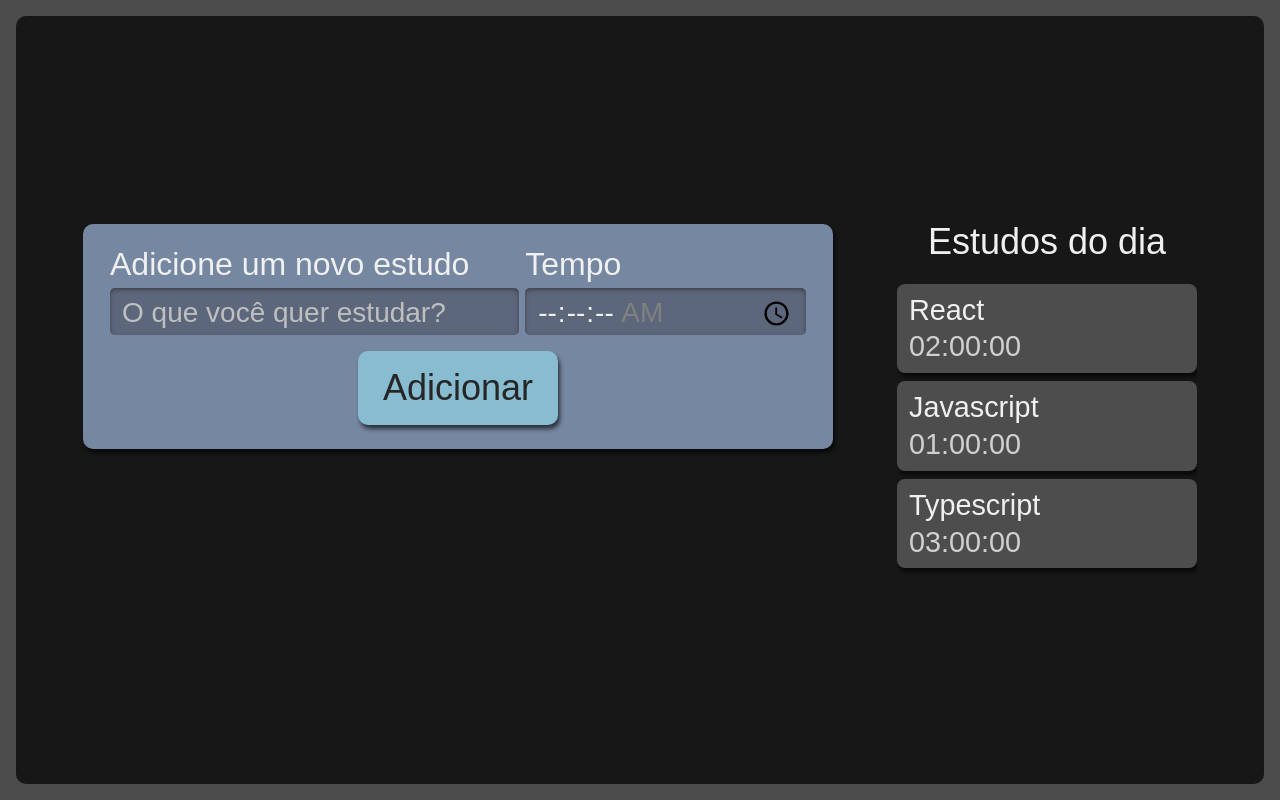
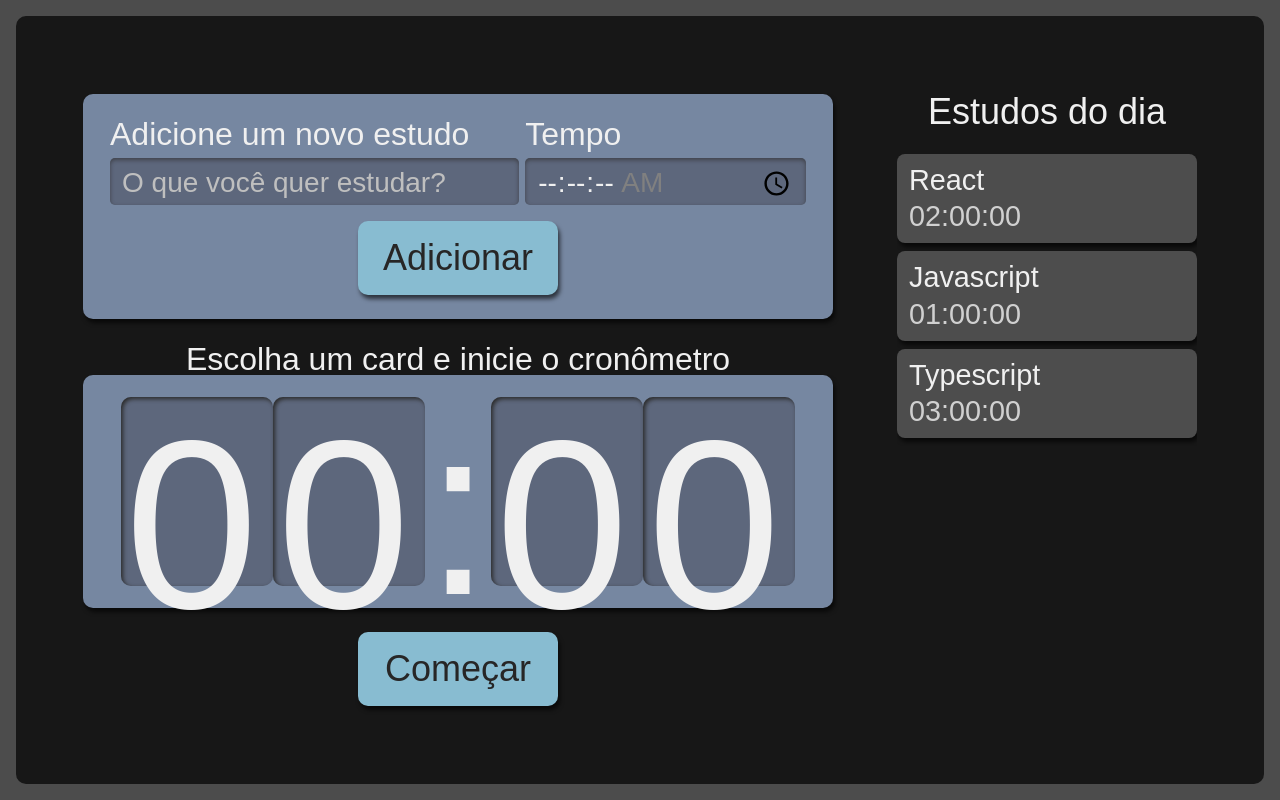
Before and after one commit to YohannaRodrigues/studies, a React (Create React App) app in the folder studies-app/: page / in a window 1280 px wide. Built offline with nearby package versions, Linux system fonts and the light colour scheme.

Commit message:
finalização do style

```diff
--- a/studies-app/src/components/button/index.tsx
+++ b/studies-app/src/components/button/index.tsx
@@ -1,9 +1,9 @@
 import React from "react";
 import style from "./button.module.scss";
 
-class Botão extends React.Component<{ texto: string }> {
+class Botão extends React.Component {
   render() {
-    return <button className={style.botao}>{this.props.texto}</button>;
+    return <button className={style.botao}>{this.props.children}</button>;
   }
 }
 
--- a/studies-app/src/components/form/index.tsx
+++ b/studies-app/src/components/form/index.tsx
@@ -28,7 +28,7 @@
             required
           />
         </div>
-        <Botão texto="Adicionar" />
+        <Botão>Adicionar</Botão>
       </form>
     );
   }
--- a/studies-app/src/components/list/index.tsx
+++ b/studies-app/src/components/list/index.tsx
@@ -23,7 +23,7 @@
       <h2>Estudos do dia</h2>
       <ul>
         {tarefas.map((item, index) => (
-          <Item tarefa={item.tarefa} tempo={item.tempo} />
+          <Item key={index} tarefa={item.tarefa} tempo={item.tempo} />
         ))}
       </ul>
     </aside>
--- /dev/null
+++ b/studies-app/src/components/stopwatch/clock/clock.module.scss
@@ -0,0 +1,21 @@
+.relogioNumero {
+  background-color: #5d677c;
+  box-shadow: 2px 2px 4px #2b2b2b inset;
+  height: 3.6rem;
+  width: 3rem;
+  padding: 8px 4px;
+  border-radius: 10px;
+
+  @media screen and (min-width: 1280px) {
+    height: 10.8rem;
+    width: 9rem;
+  }
+}
+
+.relogioDivisao {
+  height: 4.2rem;
+
+  @media screen and (min-width: 1280px) {
+    height: 12.6rem;
+  }
+}
--- /dev/null
+++ b/studies-app/src/components/stopwatch/clock/index.tsx
@@ -0,0 +1,14 @@
+import React from "react";
+import style from "./clock.module.scss";
+
+export default function Relogio() {
+  return (
+    <>
+      <span className={style.relogioNumero}>0</span>
+      <span className={style.relogioNumero}>0</span>
+      <span className={style.relogioDivisao}>:</span>
+      <span className={style.relogioNumero}>0</span>
+      <span className={style.relogioNumero}>0</span>
+    </>
+  );
+}
--- /dev/null
+++ b/studies-app/src/components/stopwatch/index.tsx
@@ -0,0 +1,15 @@
+import Botão from "../button";
+import Relogio from "./clock";
+import style from "./stopwatch.module.scss";
+
+export default function Cronometro() {
+  return (
+    <div className={style.cronometro}>
+      <p className={style.titulo}>Escolha um card e inicie o cronômetro</p>
+      <div className={style.relogioWrapper}>
+        <Relogio />
+      </div>
+      <Botão>Começar</Botão>
+    </div>
+  );
+}
--- /dev/null
+++ b/studies-app/src/components/stopwatch/stopwatch.module.scss
@@ -0,0 +1,58 @@
+.cronometro {
+  display: flex;
+  flex-direction: column;
+  align-items: center;
+  grid-area: cronometro;
+
+  .relogioWrapper {
+    align-items: center;
+    background-color: #7687a1;
+    border-radius: 10px;
+    box-shadow: 2px 4px 4px #0000009f;
+    box-sizing: border-box;
+    display: flex;
+    font-size: 5rem;
+    justify-content: center;
+    margin-bottom: 24px;
+    padding: 16px 12px;
+    width: 100%;
+  }
+
+  .titulo {
+    font-size: 2rem;
+  }
+
+  button {
+    background-color: #88bcd1;
+    border-radius: 10px;
+    box-shadow: 2px 4px 4px #0000009f;
+    color: #272626;
+    cursor: pointer;
+    font-size: 1.25rem;
+    padding: 16px;
+    width: 150px;
+
+    &:active {
+      background-color: #7ca6b7;
+      box-shadow: 2px 2px 4px #0000009f inset;
+      cursor: auto;
+    }
+  }
+
+  @media screen and (min-width: 1280px) {
+    .relogioWrapper {
+      font-size: 15rem;
+    }
+
+    p {
+      font-size: 2rem;
+    }
+
+    button {
+      grid-column-start: span 2;
+      justify-self: center;
+      width: 200px;
+      font-size: 2.25rem;
+    }
+  }
+}
--- a/studies-app/src/pages/App.tsx
+++ b/studies-app/src/pages/App.tsx
@@ -1,6 +1,7 @@
 import React from "react";
 import Formulario from "../components/form";
 import Lista from "../components/list";
+import Cronometro from "../components/stopwatch";
 import style from "./App.module.scss";
 
 function App() {
@@ -8,6 +9,7 @@
     <div className={style.AppStyle}>
       <Formulario />
       <Lista />
+      <Cronometro />
     </div>
   );
 }
```
